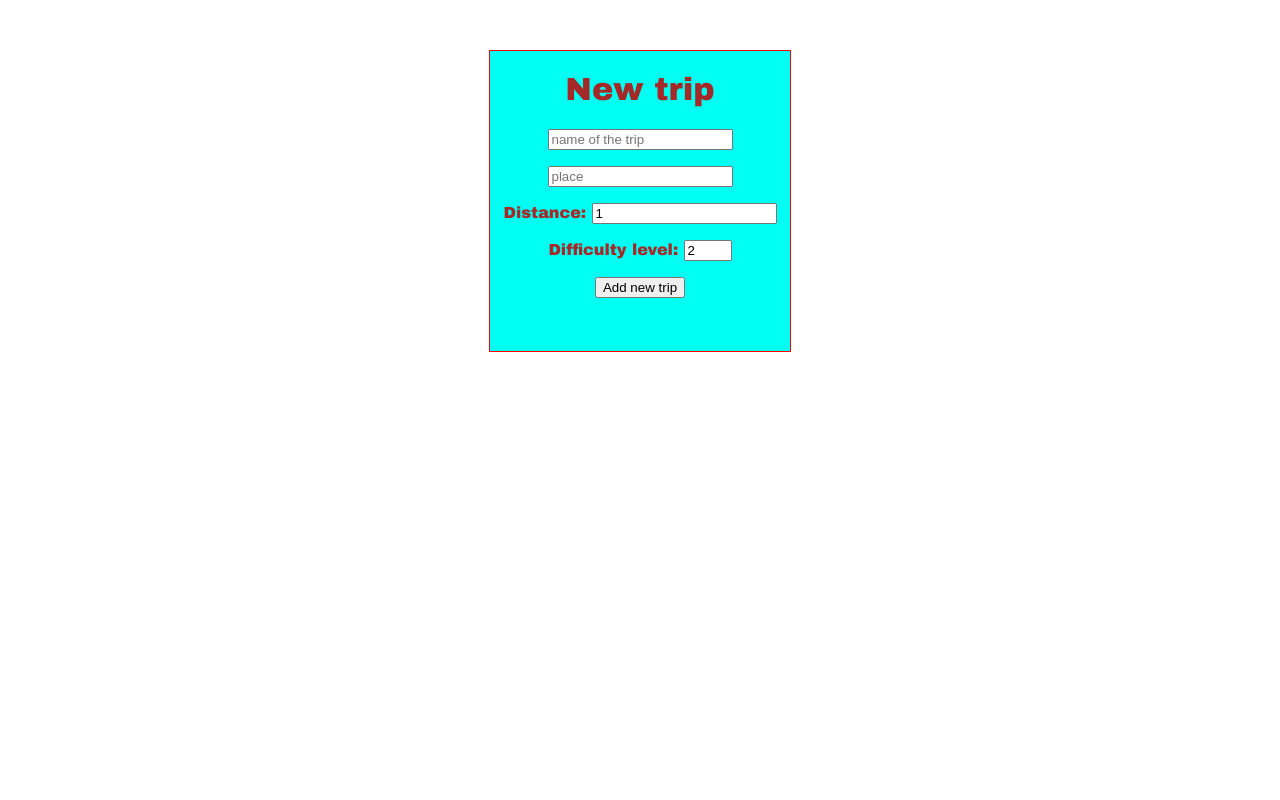
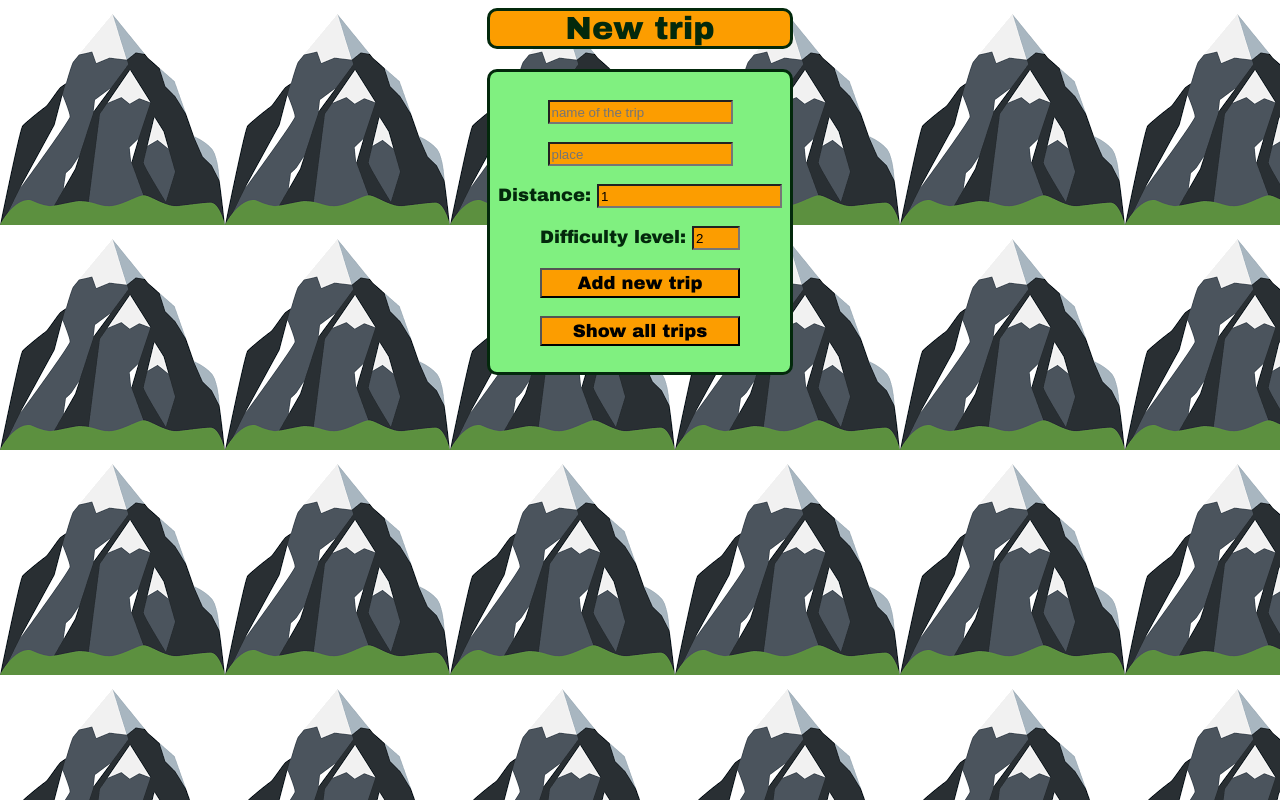
Before and after one commit to illiaspivak/NodeTripManager, a website: page web/index.html in a window 1280 px wide. Drawn offline with nearby package versions, Linux system fonts and the light colour scheme.

Commit message:
visual change

```diff
--- a/index.js
+++ b/index.js
@@ -179,7 +179,7 @@ app.delete('/trip/delete', (req,res)=>{
         const db = client.db('tripplanner');
         const col = db.collection("trips");
 
-        col.deleteOne({title: name}, function(err, result){
+        col.deleteMany({title: name}, function(err, result){
             console.log(result);
             client.close();
             res.status(200).send({"result":"ok"})
--- a/web/css/style.css
+++ b/web/css/style.css
@@ -1,24 +1,50 @@
-
   h1 {
-    color: rgb(165, 41, 41);
+      margin: 0px auto;
+      border-radius: 10px;
+      border: 3px solid rgb(3, 41, 12);
+      color: rgb(3, 41, 12);
+      width: 300px;
+      background-color: #FC9D00;
       text-align: center;
       font-family: Arial Black;
   }
-div{
+
+  #addTrip, #showAll {
+      width: 200px;
+      height: 30px;
+      background-color: #FC9D00;
+      font-family: Arial Black;
+      font-size: 18px;
+  }
+
+  form {
       width: 300px;
+      border-radius: 10px;
       height: 300px;
-    border: 1px solid red;
-    margin: 50px auto;
-    background-color: rgb(0, 255, 242);
+      border: 3px solid rgb(3, 41, 12);
+      margin: 20px auto;
+      background-color: rgb(128, 240, 128);
   }
-td{
-    color: rgb(78, 5, 60);
-    font-family: Arial Black;
+
+  #difficultyLevel, #distance, #place, #tripTitle {
+
+    height: 18px;
+      background-color: #FC9D00;
   }
+
+  #tripTitle {
+      margin: 10px auto 0px;
+  }
+
+  body {
+      background-image: url("mountain1.png");
+  }
+
   .test {
       text-align: center;
       width: 300px;
-    color: rgb(165, 41, 41);
+      color: rgb(3, 41, 12);
       text-align: center;
       font-family: Arial Black;
+      font-size: 18px;
   }
--- a/web/css/trip.css
+++ b/web/css/trip.css
@@ -1,19 +1,49 @@
+h1 {
+      margin: 0px auto 30px;
+      border-radius: 10px;
+      border: 3px solid rgb(3, 41, 12);
+      color: rgb(3, 41, 12);
+      width: 300px;
+      background-color: rgb(128, 240, 128);
+      text-align: center;
+      font-family: Arial Black;
+  }
+
+  #addTrip{
+    width: 120px;
+    height: 30px;
+    background-color: #FC9D00;
+    margin-left: 1056px;
+    border-radius: 10px;
+    border: 3px solid rgb(3, 41, 12);
+    font-family: Arial Black;
+    font-size: 18px;
+    text-align: center;
+    padding-bottom: 30px;
+
+
+}
+
+  button{
+    width: 150px;
+
+    background-color: rgb(128, 240, 128);
+    font-family: Arial Black;
+    font-size: 15px;
+    color: rgb(3, 41, 12);
+  }
 #parrent div {
-	border-width: 3px;
-	border-style: solid;
-	border-color: rgb(0, 128, 32);
-	width: 700px;
+	border: 3px solid rgb(3, 41, 12);
+	width: 1000px;
 	height: 30px;
     margin: 5px auto 5px;
     padding-top: 10px;
-    color: rgb(21, 3, 54);
-    font-family: Comic Sans MS;
+    color: rgb(3, 41, 12);
+    font-family: Arial Black;
     font-size: 18px;
-	background-color: rgb(128, 240, 128);
+	background-color: #FC9D00;
     border-radius: 10px;
 }
-h1 {
-    color: rgb(0, 128, 32);
-    text-align: center;
-    font-family: Arial Black;
-    }
+body{
+    background-image: url("mountain1.png");
+}
--- a/web/index.html
+++ b/web/index.html
@@ -9,17 +9,20 @@
 </head>
 <body>
     <div>
+        <h1>New trip</h1>
         <form class="test">
-            <h1>New trip</h1>
-            <input type="text" placeholder="name of the trip" id="tripTitle" width="30"> <br>
             <p></p>
-            <input type="text" placeholder="place" id="place" width="30"> <br>
+            <input type="text" placeholder="name of the trip" id="tripTitle" width="30" maxlength="20"> <br>
+            <p></p>
+            <input type="text" placeholder="place" id="place" width="30" maxlength="20"> <br>
             <p></p>
             Distance: <input type="number" min="1" id="distance" value="1" width="30"> <br>
             <p></p>
             Difficulty level: <input type="number" min="1" max="3" id="difficultyLevel" value="2"> <br>
             <p></p>
             <button id="addTrip">Add new trip</button>
+            <p></p>
+            <input id="showAll" type="button" value="Show all trips" onclick="location.href='trip.html'">
         </form>
     </div>
 
```
Also changed, not shown: web/trip.html (+4 -4 lines), web/css/mountain1.png (added). Lines whose indentation alone changed are shown as unchanged.
